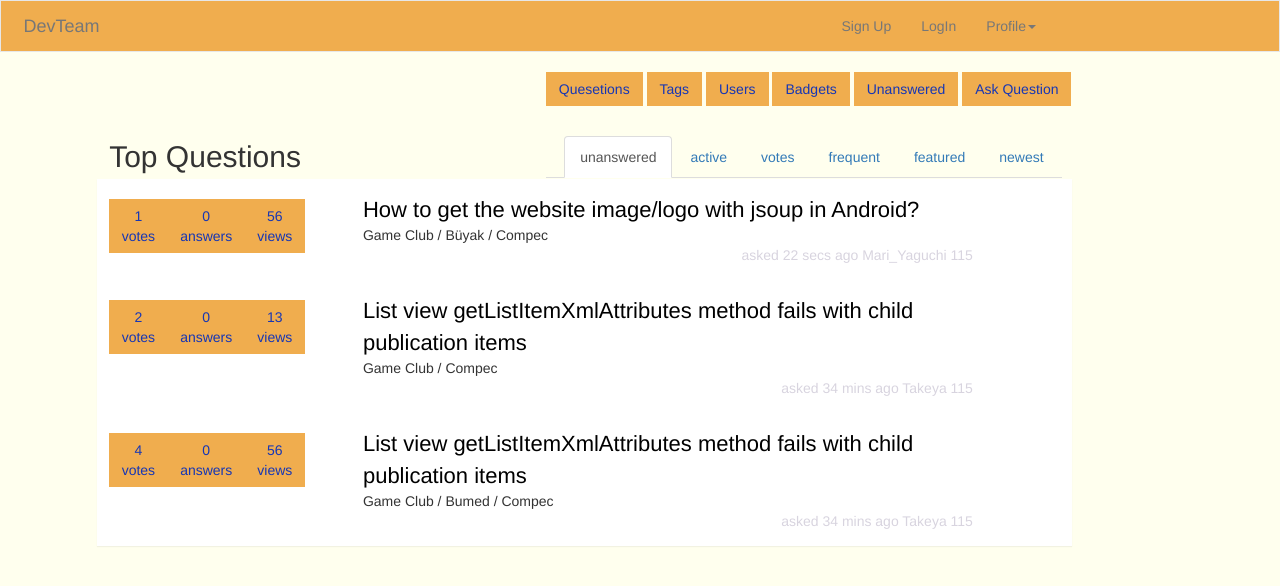
After one commit to yigitozkavci/stackexchange, a CodeIgniter app: page /stackexchange/index.php/unanswered in a window 1280 px wide. The commit adds this page. Shown: the top 586 px of the page. Run offline with CodeIgniter, Linux system fonts and the light colour scheme; some libraries are stand-ins or nearby versions.

Commit message:
unanswered-tags pages
not finished yet

```diff
--- a/application/config/routes.php
+++ b/application/config/routes.php
@@ -46,6 +46,8 @@ $route['logout'] = "logout";
 $route['signup'] = "signup";
 $route['add'] = "questions/add_question";
 $route['questions'] = "questions/all_questions";
+$route['unanswered'] = "unanswered";
+$route['tags'] = "tags";
 $route['questions/user'] = "questions";
 $route['question/(:any)'] = "questions/show/$1";
 
--- a/application/controllers/questions.php
+++ b/application/controllers/questions.php
@@ -8,6 +8,7 @@ class Questions extends CI_Controller{
 
 	public function index(){
 		$data['questions'] = $this->questions_model->get_user_questions($this->session->userdata('userid'));
+
 		$this->load->view('templates/header');
 		$this->load->view('user_questions', $data);
 		$this->load->view('templates/footer');
--- /dev/null
+++ b/application/controllers/unanswered.php
@@ -0,0 +1,15 @@
+<?php
+class Unanswered extends CI_Controller{
+	public function __construct(){
+		parent::__construct();
+	}
+
+	public function index(){
+		$this->load->view('templates/header');
+		$this->load->view('unanswered');
+		$this->load->view('templates/footer');
+
+	}
+
+}
+?>
--- a/application/views/templates/header.php
+++ b/application/views/templates/header.php
@@ -80,7 +80,7 @@ if(array_key_exists("userid", $this->session->userdata))
       <button type="button" class="btn btn-warning pagebutton" onclick="window.location.href='<?php echo base_url()?>index.php/questions'">
         Quesetions
       </button>
-      <button type="button" class="btn btn-warning pagebutton">
+      <button type="button" class="btn btn-warning pagebutton" onclick="window.location.href='<?php echo base_url()?>index.php/tags'">
         Tags
       </button>
 
@@ -92,7 +92,7 @@ if(array_key_exists("userid", $this->session->userdata))
         Badgets
       </button>
 
-      <button type="button" class="btn btn-warning pagebutton">
+      <button type="button" class="btn btn-warning pagebutton" onclick="window.location.href='<?php echo base_url()?>index.php/unanswered'">
         Unanswered
       </button>
 
--- /dev/null
+++ b/application/views/unanswered.php
@@ -0,0 +1,67 @@
+<div class="row hidden-sm" style="margin-top:30px;">
+    <div class="col-md-3 col-md-offset-1"  style="font-size: 30px;">Top Questions</div>
+    <div class="col-md-5 col-md-offset-1">
+      <ul class="nav nav-tabs">
+        <li role="presentation" class="" style="float:right"><a href="#">newest</a></li>
+        <li role="presentation" class="" style="float:right"><a href="#">featured</a></li>
+        <li role="presentation" class="" style="float:right"><a href="#">frequent</a></li>
+        <li role="presentation" class="" style="float:right"><a href="#">votes</a></li>
+        <li role="presentation" class="" style="float:right"><a href="#">active</a></li>
+        <li role="presentation" class="active" style="float:right"><a href="#">unanswered</a></li>
+      </ul>
+    </div>
+        <div class="row" style="margin-top:5px;">
+    <div class="col-md-9 col-md-offset-1">
+   <div class="panel panel-warning">
+    <div class="row">
+
+      <div class="col-md-3">
+        <div class="btn-group" "leftup" role="group" aria-label="...">
+          <button type="button" class="btn btn-warning">1<br>votes</button>
+          <button type="button" class="btn btn-warning">0<br>answers</button>
+          <button type="button" class="btn btn-warning">56<br>views</button>
+        </div>
+        </div>
+      <div class="col-md-8">
+        <div class="panel-body">
+          <span style="color:black; font-size:22">How to get the website image/logo with jsoup in Android?</span>
+          <br>
+          <span>Game Club / Büyak / Compec</span>
+          <br>
+          <span style="float:right; color:#d8d4df">asked 22 secs ago Mari_Yaguchi 115</span>
+        </div>
+      </div>
+      <div class="col-md-3">
+        <div class="btn-group" "leftup" role="group" aria-label="...">
+          <button type="button" class="btn btn-warning">2<br>votes</button>
+          <button type="button" class="btn btn-warning">0<br>answers</button>
+          <button type="button" class="btn btn-warning">13<br>views</button>
+        </div>
+        </div>
+      <div class="col-md-8">
+        <div class="panel-body">
+          <span style="color:black; font-size:22">List view getListItemXmlAttributes method fails with child publication items</span>
+          <br>
+          <span>Game Club / Compec</span>
+          <br>
+          <span style="float:right; color:#d8d4df">asked 34 mins ago Takeya 115</span>
+        </div>
+      </div>
+
+      <div class="col-md-3">
+        <div class="btn-group" "leftup" role="group" aria-label="...">
+          <button type="button" class="btn btn-warning">4<br>votes</button>
+          <button type="button" class="btn btn-warning">0<br>answers</button>
+          <button type="button" class="btn btn-warning">56<br>views</button>
+        </div>
+        </div>
+      <div class="col-md-8">
+        <div class="panel-body">
+          <span style="color:black; font-size:22">List view getListItemXmlAttributes method fails with child publication items</span>
+          <br>
+          <span>Game Club / Bumed / Compec</span>
+          <br>
+          <span style="float:right; color:#d8d4df">asked 34 mins ago Takeya 115</span>
+        </div>
+      </div>
+    </div></div></div></div>
```
Also changed, not shown: application/controllers/tags.php (added, +15 -0 lines), application/models/unanswered_model.php (added, +27 -0 lines), application/views/add_question.php (+13 -1 lines), application/views/tags.php (added).
